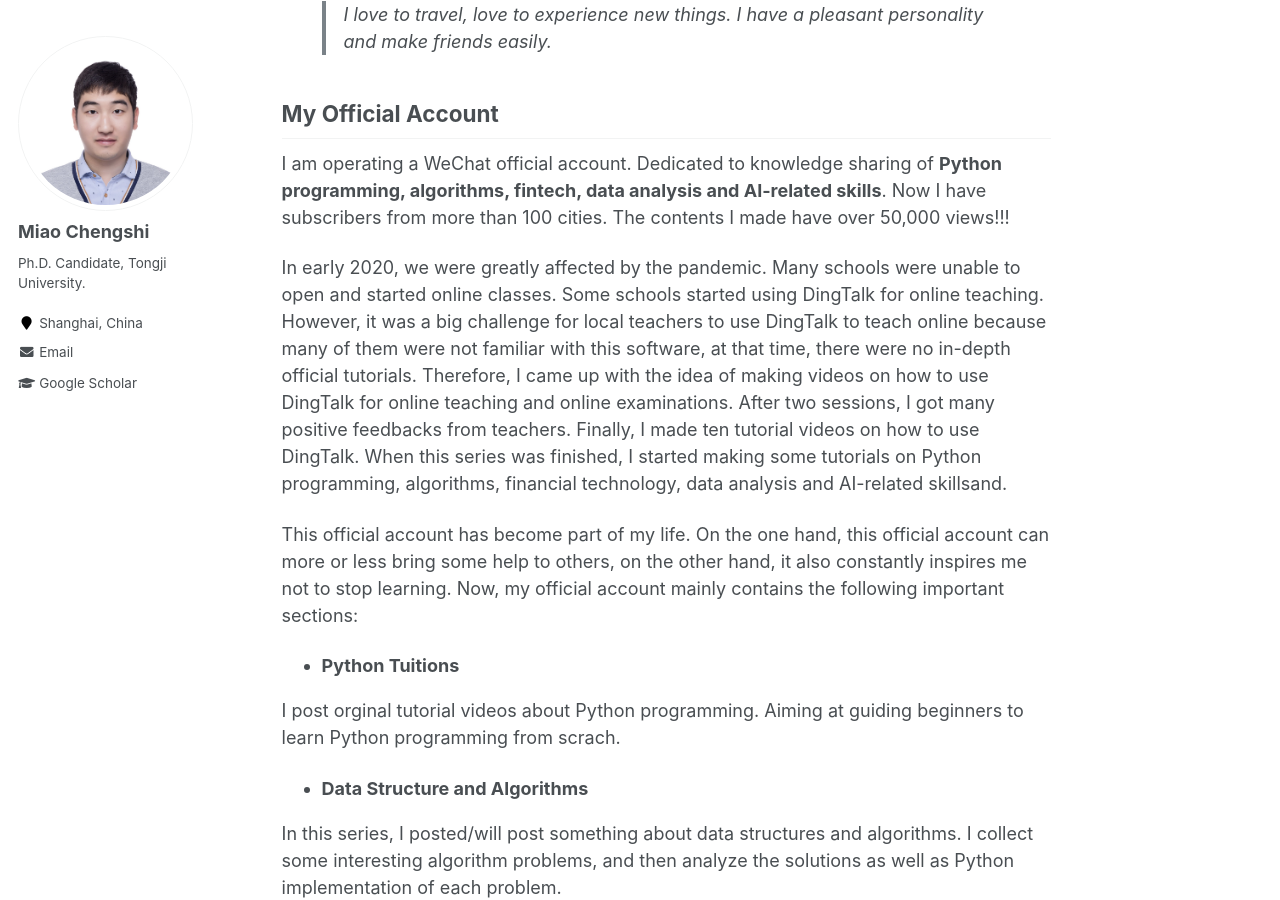
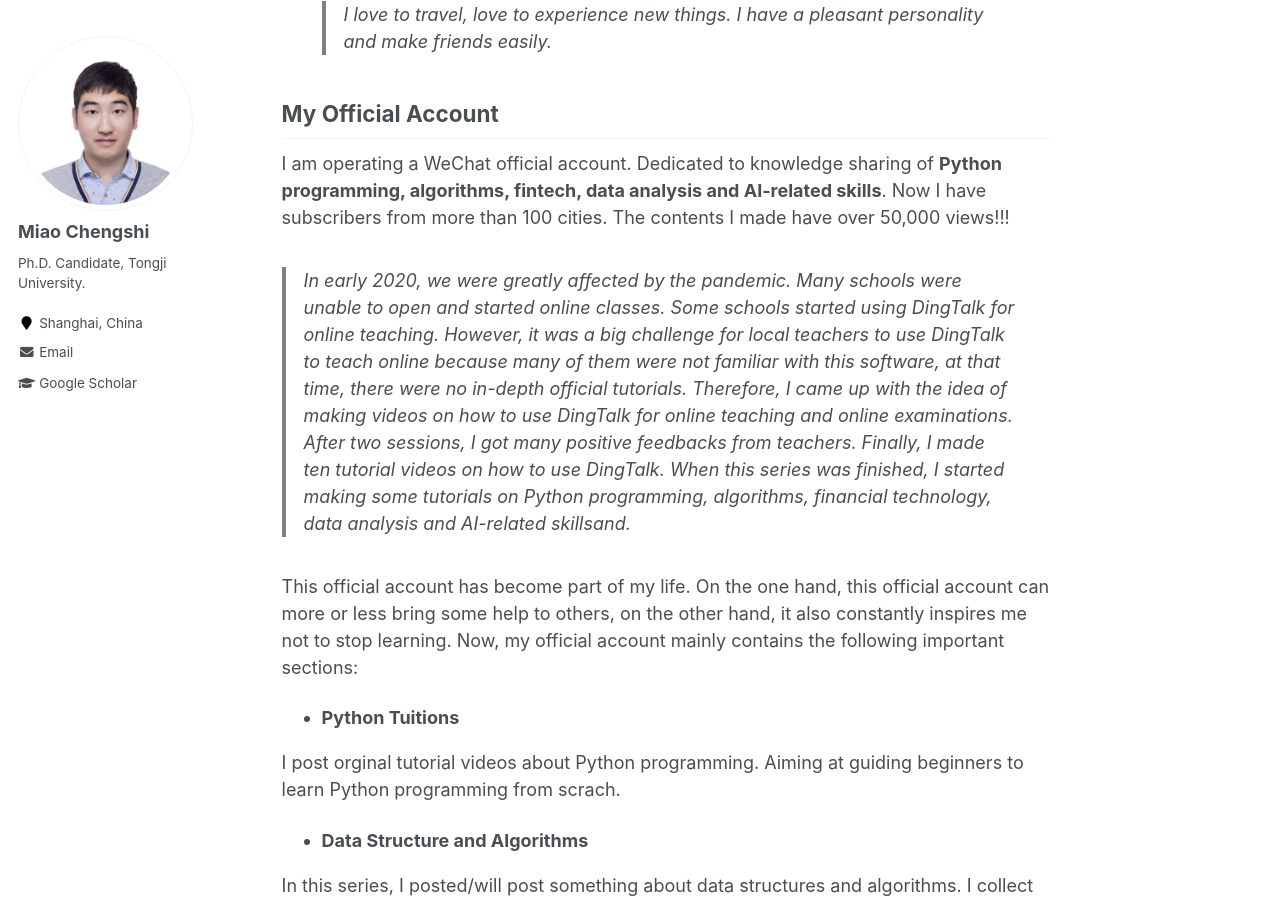
Before and after one commit to miaochengshi/miaochengshi.github.io, a Jekyll site: the page built from _pages/about.md, in a window 1280 px wide and 900 px high, scrolled down 453 px. Built offline with Jekyll 4.4.1, drawn with Linux system fonts in a browser that asks for light colours.

```diff
--- a/_pages/about.md
+++ b/_pages/about.md
@@ -19,7 +19,7 @@ Hi there, my name is Miao Chengshi. Welcome to my homepage. 【[简体中文](ht
 ## My Official Account
 I am operating a WeChat official account. Dedicated to knowledge sharing of **Python programming, algorithms, fintech, data analysis and AI-related skills**. Now I have subscribers from more than 100 cities. The contents I made have over 50,000 views!!!
 
-In early 2020, we were greatly affected by the pandemic. Many schools were unable to open and started online classes. Some schools started using DingTalk for online teaching. However, it was a big challenge for local teachers to use DingTalk to teach online because many of them were not familiar with this software, at that time, there were no in-depth official tutorials. Therefore, I came up with the idea of making videos on how to use DingTalk for online teaching and online examinations. After two sessions, I got many positive feedbacks from teachers. Finally, I made ten tutorial videos on how to use DingTalk. When this series was finished, I started making some tutorials on Python programming, algorithms, financial technology, data analysis and AI-related skillsand.
+> In early 2020, we were greatly affected by the pandemic. Many schools were unable to open and started online classes. Some schools started using DingTalk for online teaching. However, it was a big challenge for local teachers to use DingTalk to teach online because many of them were not familiar with this software, at that time, there were no in-depth official tutorials. Therefore, I came up with the idea of making videos on how to use DingTalk for online teaching and online examinations. After two sessions, I got many positive feedbacks from teachers. Finally, I made ten tutorial videos on how to use DingTalk. When this series was finished, I started making some tutorials on Python programming, algorithms, financial technology, data analysis and AI-related skillsand.
 
 This official account has become part of my life. On the one hand, this official account can more or less bring some help to others, on the other hand, it also constantly inspires me not to stop learning. Now, my official account mainly contains the following important sections:
 
```
